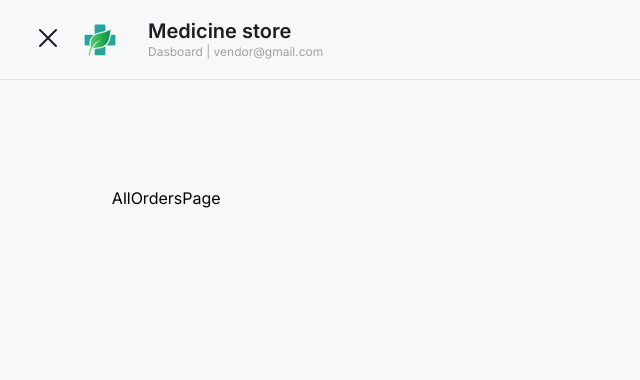
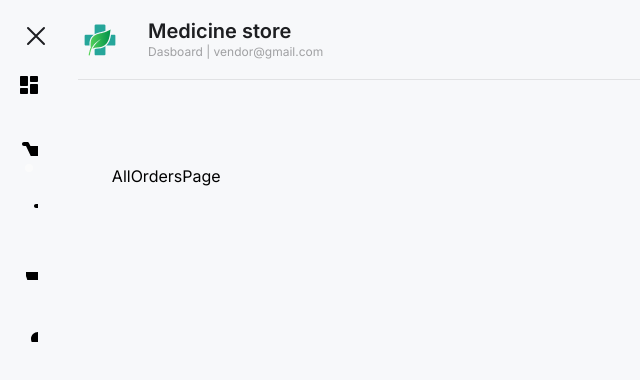
Before and after one commit to KaterynaBachkalo/admin-dashboard, a React (Create React App) app: page /admin-dashboard/orders in a window 1280 px wide. Both pictures are taken after a click on the element 48 px from the left and 39 px from the top of the page. Shown: the top 380 px of the page, without its empty margins (0-640 px from the left). Built offline with nearby package versions, Linux system fonts and the light colour scheme.

Commit message:
fix sidebar

```diff
--- a/src/components/Header/Header.tsx
+++ b/src/components/Header/Header.tsx
@@ -2,15 +2,19 @@ import { Link } from "react-router-dom";
 import css from "./Header.module.css";
 import LogoAuthImage from "../../img/logoAuth.png";
 import Icon from "../Icon";
-import { useState } from "react";
+import { FC, useState } from "react";
 import { useDispatch } from "react-redux";
 import { logOutThunk } from "../../redux/auth/operations";
 // import { useSelector } from "react-redux";
 // import { selectCurrentUser } from "../../redux/auth/selectors";
 
-const Header = () => {
+interface IProps {
+  onOpen: (value: boolean) => void;
+}
+
+const Header: FC<IProps> = ({ onOpen }) => {
   // const currentUser = useSelector(selectCurrentUser);
-  const [openMenu, setOpenMenu] = useState(false);
+
   const [iconName, setIconName] = useState("logout");
 
   const dispatch = useDispatch();
@@ -22,15 +26,9 @@ const Header = () => {
   return (
     <header className={css.header}>
       <nav className={css.navigation}>
-        {openMenu ? (
-          <div onClick={() => setOpenMenu(false)} className={css.icon}>
-            <Icon name="close" width={32} height={32} />
-          </div>
-        ) : (
-          <div onClick={() => setOpenMenu(true)} className={css.icon}>
-            <Icon name="menu-burger" width={32} height={32} />
-          </div>
-        )}
+        <div onClick={() => onOpen(true)} className={css.icon}>
+          <Icon name="menu-burger" width={32} height={32} />
+        </div>
         <Link to="/" className={css.logo}>
           <img src={LogoAuthImage} alt="logo" />
           <div>
--- a/src/components/SharedLayout/SharedLayout.tsx
+++ b/src/components/SharedLayout/SharedLayout.tsx
@@ -1,5 +1,5 @@
 import { Outlet } from "react-router-dom";
-import { Suspense } from "react";
+import { Suspense, useState } from "react";
 import { ToastContainer } from "react-toastify";
 
 import Header from "../Header/Header";
@@ -10,10 +10,12 @@ import ScrollToTopButton from "../ScrollToTopButton/ScrollToTopButton";
 import Sidebar from "../Sidebar/Sidebar";
 
 export const SharedLayout = () => {
+  const [isOpenMenu, setOpenMenu] = useState(false);
+
   return (
     <div>
-      <Header />
-      <Sidebar />
+      <Header onOpen={setOpenMenu} />
+      {isOpenMenu && <Sidebar onClose={() => setOpenMenu(false)} />}
       <ScrollToTopButton />
       <ToastContainer
         position="top-right"
--- a/src/components/Sidebar/Sidebar.module.css
+++ b/src/components/Sidebar/Sidebar.module.css
@@ -1,13 +1,22 @@
-.container {
-  min-height: 88px;
-  max-width: 1440px;
-  padding: 20px calc(25px + (128 - 25) * ((100vw - 320px) / (1440 - 320)));
-  margin: 0 auto;
+.sidebar {
+  position: absolute;
+  left: 0;
+  top: 0;
+  height: 100%;
+  width: 78px;
+  padding: 20px;
+  background-color: rgb(247, 248, 250);
+  z-index: 100;
+  display: flex;
+  flex-direction: column;
 }
 
-@media only screen and (min-width: 1441px) {
-  .container {
-    padding: 20px 128px;
+@media only screen and (min-width: 1440px) {
+  .sidebar {
+    position: relative;
+    height: 100%;
+    width: 78px;
+    padding: 20px;
   }
 }
 
@@ -39,7 +48,9 @@
 
 .list {
   display: flex;
-  flex-wrap: nowrap;
+
+  flex-direction: column;
+
   align-items: center;
 
   gap: 40px;
--- a/src/components/Sidebar/Sidebar.tsx
+++ b/src/components/Sidebar/Sidebar.tsx
@@ -1,13 +1,24 @@
+import { FC, useState } from "react";
 import Icon from "../Icon";
 import css from "./Sidebar.module.css";
 import { NavLink } from "react-router-dom";
 
-const Sidebar = () => {
+interface IProps {
+  onClose: () => void;
+}
+
+const Sidebar: FC<IProps> = ({ onClose }) => {
+  const [openMenu, setOpenMenu] = useState(false);
+
   const handleLogOut = () => {};
 
   return (
-    <div>
+    <div className={css.sidebar}>
       <nav className={css.navigation}>
+        <div onClick={onClose} className={css.icon}>
+          <Icon name="close" width={32} height={32} />
+        </div>
+
         <ul className={css.list}>
           <li>
             <NavLink to="/dashboard" className={css.link}>
```
